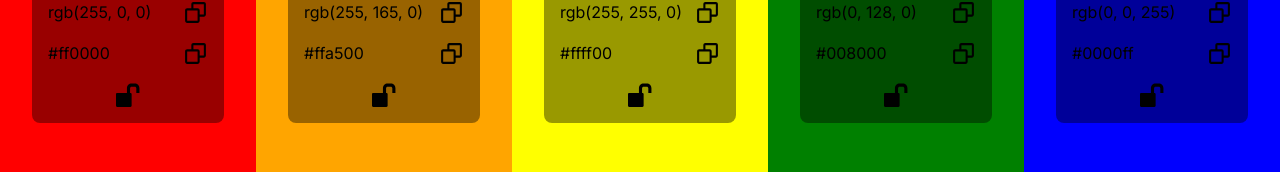
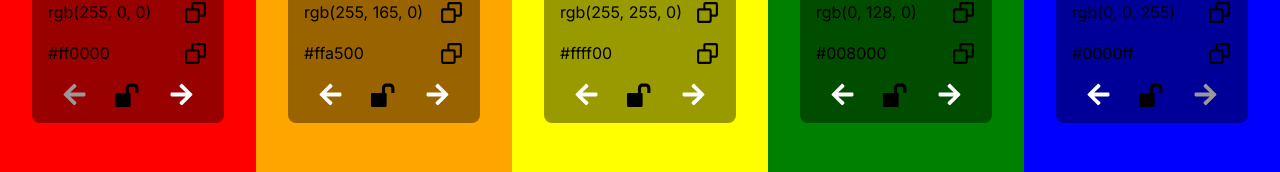
Before and after one commit to GarnierLenny/internship-technical-test, a Next.js app in the folder part-3/: page / in a window 1280 px wide. Shown: the part 347-519 px from the top of the page. Built offline with nearby package versions, Linux system fonts and the light colour scheme; no server answers.

Commit message:
FEAT - part-3 can now move colors left and right

```diff
--- a/part-3/src/pages/index.tsx
+++ b/part-3/src/pages/index.tsx
@@ -27,7 +27,6 @@ export default function Home() {
         .catch(err => err);
       setAvailableModels(data.result);
     };
-
     getModels();
   }, []);
 
@@ -54,13 +53,12 @@ export default function Home() {
     return data;
   };
 
-
   return (
     <main
       className={`flex min-h-screen flex-col ${inter.className}`}
     >
       <Toaster />
-      <Sections lock={{locked, setLocked}} colors={colors} />
+      <Sections lockState={{locked, setLocked}} colorsState={{colors, setColors}} />
       <button className="absolute bottom-0 w-screen py-4 bg-blue-700 hover:bg-blue-900" onClick={getNewPalette}>Generate new palette</button>
       <div className="absolute right-0 top-0 m-5 w-1/6">
         <Dropdown options={availableModels} onChange={(item) => {setCurrentModel(item.value)}} value={currentModel} placeholder="Select an option" />
--- a/part-3/src/pages/sections.component.tsx
+++ b/part-3/src/pages/sections.component.tsx
@@ -1,11 +1,23 @@
 import { rgbToHex, copyToClipboard } from "@/utils";
 import React from "react";
 import { BiCopy } from "react-icons/bi";
+import { FaArrowLeft, FaArrowRight } from "react-icons/fa";
 import { ImLock, ImUnlocked } from "react-icons/im";
 
-function Sections({colors, lock}: {colors: string[], lock: {locked: boolean[], setLocked: React.Dispatch<React.SetStateAction<boolean[]>>}}) {
+type SectionsType = {
+  colorsState: {
+    colors: string[],
+    setColors: React.Dispatch<React.SetStateAction<string[]>>
+  },
+  lockState: {
+    locked: boolean[],
+    setLocked: React.Dispatch<React.SetStateAction<boolean[]>>
+  }
+};
+
+function Sections({colorsState, lockState}: SectionsType) {
   const toggleLock = (index: number) => {
-    lock.setLocked((oldLocks) => {
+    lockState.setLocked((oldLocks) => {
       const newLocks = [...oldLocks];
 
       newLocks[index] = !newLocks[index];
@@ -13,9 +25,29 @@ function Sections({colors, lock}: {colors: string[], lock: {locked: boolean[], s
     });
   };
 
+  const moveColor = (disabledIndex: number, index: number, offset: number) => {
+    if (index === disabledIndex) return;
+    colorsState.setColors((oldColors) => {
+      const newColors = [...oldColors];
+
+      const tmp: string = newColors[index];
+      newColors[index] = newColors[index + offset];
+      newColors[index + offset] = tmp;
+      return newColors;
+    });
+    lockState.setLocked((oldLocks) => {
+      const newLocks = [...oldLocks];
+
+      const tmp: boolean = newLocks[index];
+      newLocks[index] = newLocks[index + offset];
+      newLocks[index + offset] = tmp;
+      return newLocks;
+    });
+  };
+
   return (
     <div className="grid grid-cols-5">
-      {colors.map((bgColor, index) => {
+      {colorsState.colors.map((bgColor, index) => {
         const hexColor: string = rgbToHex(bgColor.split(',').map(character => parseInt(character)));
         return (
         <div className="grow flex justify-center h-screen gap-5" style={{backgroundColor: `rgb(${bgColor})`}} key={index}>
@@ -28,10 +60,13 @@ function Sections({colors, lock}: {colors: string[], lock: {locked: boolean[], s
               <p>{hexColor}</p>
               <BiCopy className="cursor-pointer" onClick={() => copyToClipboard(hexColor)} size={25} />
             </div>
-            <div className="place-self-center cursor-pointer">
-              {lock.locked[index] ?
+            <div className="flex place-self-center cursor-pointer flex-row justify-around w-full">
+              <FaArrowLeft onClick={() => moveColor(0, index, -1)} color={index === 0 ? "#999" : "#fff"} size={25} />
+              {lockState.locked[index] ?
                 <ImLock onClick={() => toggleLock(index)} size={25} /> :
-                <ImUnlocked onClick={() => toggleLock(index)} size={25} />}
+                <ImUnlocked onClick={() => toggleLock(index)} size={25} />
+              }
+              <FaArrowRight onClick={() => moveColor(colorsState.colors.length - 1, index, 1)} color={index === colorsState.colors.length - 1 ? "#999" : "#fff"} size={25} />
             </div>
           </div>
         </div>
```
